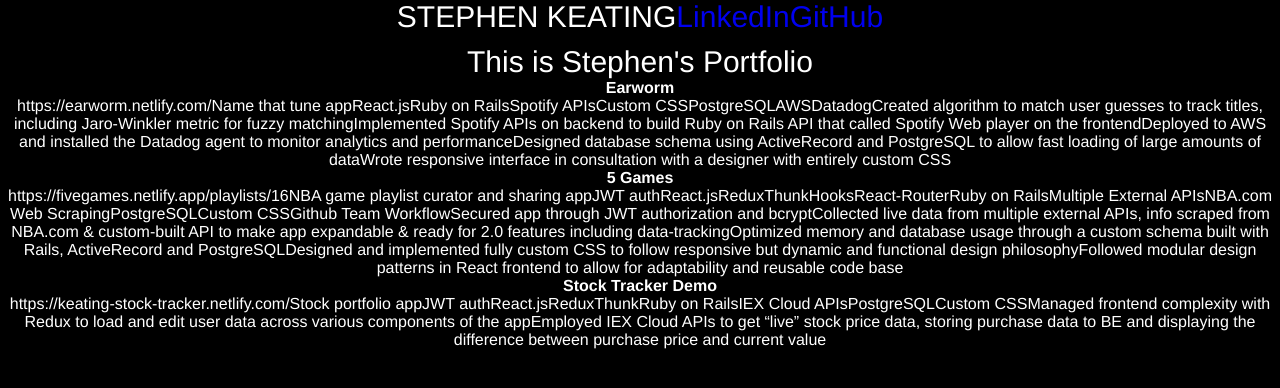
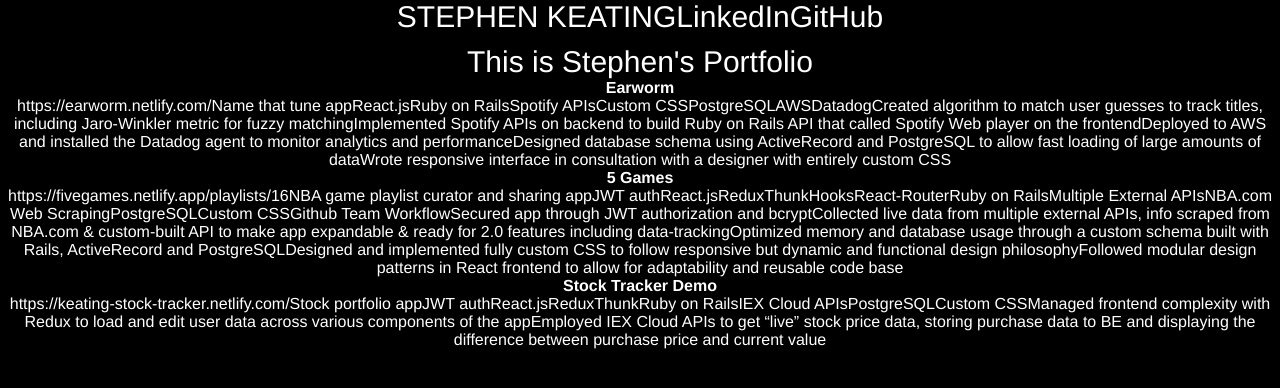
Before and after one commit to stephenkeating/keating-portfolio, a React (Create React App) app: page / in a window 1280 px wide. Shown: the top 388 px of the page. Built offline with nearby package versions, Linux system fonts and the light colour scheme.

Commit message:
adjusting css

```diff
--- a/src/App.css
+++ b/src/App.css
@@ -1,14 +1,8 @@
 :root {
-  /* NBA Logo Colors */
-  /* --blue: #1D428A;
+  /* App Color Scheme */
+  --blue: #1D428A;
   --white: #FFFFFF;
-  --red: #D00D2E;  */
-
-  /* Theme Colors */
-  /* --medBlue: #0B153C;
-  --darkBlue: #00092D;
-  --gray: #CECCCC;
-  --black: #000000; */
+  --red: #D00D2E;
 
   /* Example of how to call CSS variables:
     color: var(--blue);
@@ -18,7 +12,6 @@
 * {
   margin: 0;
   padding: 0;
-  /* box-sizing: border-box; */
 }
 
 body {
@@ -29,11 +22,11 @@
 }
 
 a {
-  /* color: black; */
   text-decoration: none;
-  border-bottom-color: rgba(0, 0, 0, 0);
+  color: white;
+  /* border-bottom-color: white;
   border-bottom-style: solid;
-  border-bottom-width: 2px;
+  border-bottom-width: 2px; */
 }
 
 nav {
```
